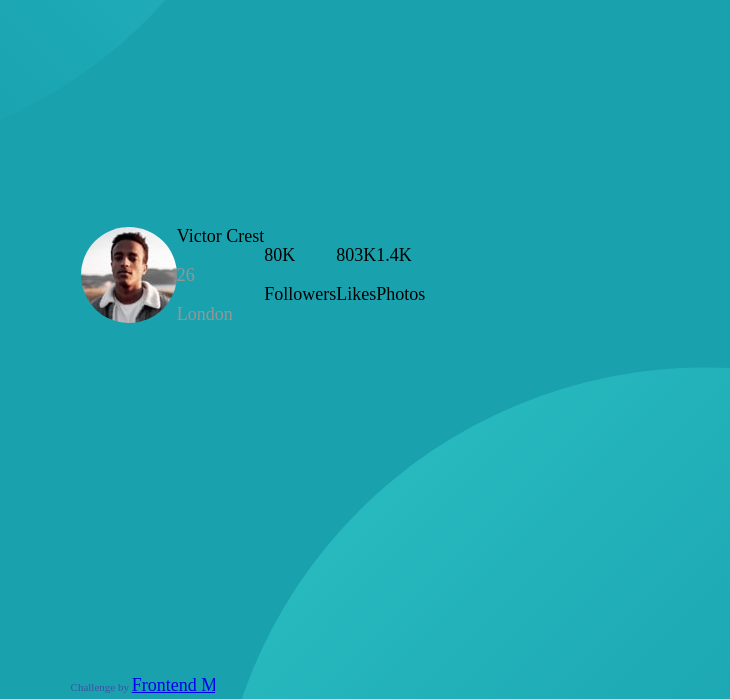
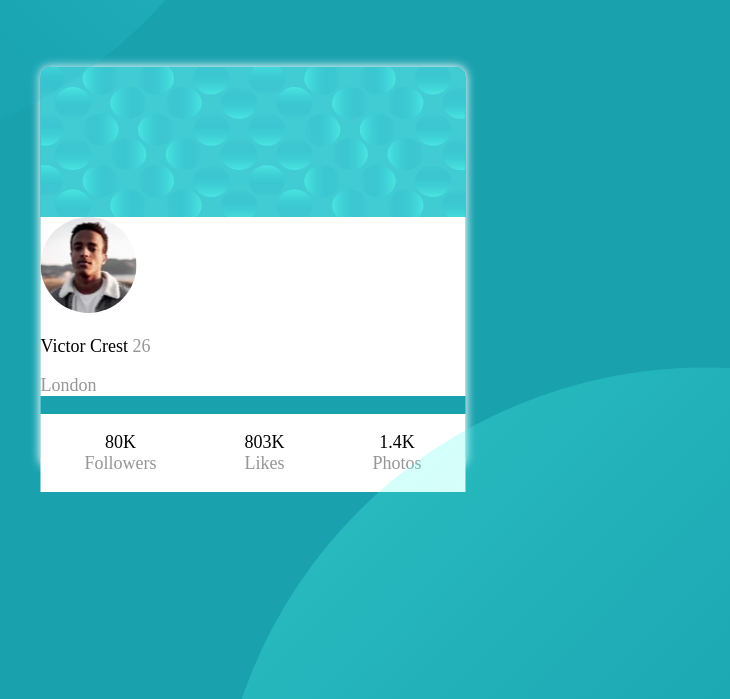
Before and after one commit to williamowilliams/Profile-Card-Challenege, a plain HTML site: page index.html in a window 1280 px wide. Shown: the part 133-832 px from the top of the page, without its empty margins (387-1117 px from the left). Drawn offline with Linux system fonts and the light colour scheme.

Commit message:
Redesign of HTML and CSS to increase readability and make CSS easier to manipulate

```diff
--- a/index.html
+++ b/index.html
@@ -12,37 +12,26 @@
 
 </head>
 <body>
-  <div id="topImage">
-    <img src="images/bg-pattern-top.svg"/>
-  </div>
-    <div class="card">
+  <div class="card">
+    <div class="topCard">
+      <img src="images/bg-pattern-card.svg"/>
+    </div> <!--topCard class-->
+    <div class="middleCard">
       <img src="images/image-victor.jpg"/>
-      <div class="header">
-        <p>Victor Crest</p>
-        <p><span style="color:hsl(0, 0%, 59%)">26</span></p>
-        <p><span style="color:hsl(0, 0%, 59%)">London</span></p>
-      </div>
-      <div class="socialMedia">
-        <div id="followers">
-          <p>80K</p>
-          <p>Followers</p>
-        </div>
-        <div id="likes">
-          <p>803K</p>
-          <p>Likes</p>
-        </div>
-        <div id="photos">
-          <p>1.4K</p>
-          <p>Photos</p>
-        </div>
-      </div>
-    </div>
-  <div id="bottomImage">
-    <img src="images/bg-pattern-bottom.svg">
-  </div>
-  <div class="attribution">
+      <p>Victor Crest <span style="color:hsl(0, 0%, 59%);">26</span></p>
+      <p><span style="color:hsl(0, 0%, 59%)">London</span></p>
+    </div> <!-- middleCard class-->
+    <div class="bottomCard">
+      <p>80K<br><span style="color:hsl(0, 0%, 59%)">Followers</span></p>
+      <p>803K<br><span style="color:hsl(0, 0%, 59%)">Likes</span></p>
+      <p>1.4K<br><span style="color:hsl(0, 0%, 59%)">Photos</span></p>
+    </div> <!--bottomCard class-->
+  </div> <!--card-->
+  <div id="topImage"><img src="images/bg-pattern-top.svg"/></div>
+  <div id="bottomImage"><img src="images/bg-pattern-bottom.svg"></div>
+</body>
+</html>
+  <!--<div class="attribution">
     Challenge by <a href="https://www.frontendmentor.io?ref=challenge" target="_blank">Frontend Mentor</a>.
     Coded by <a href="#">William Williams</a>.
-  </div>
-</body>
-</html>
+  </div> -->
--- a/styles.css
+++ b/styles.css
@@ -1,6 +1,55 @@
-* {
+body {
+    margin: 0px;
     background-color: hsl(185, 75%, 39%);
     font-size: 18px;
+}
+
+
+
+.card {
+    width: 425px;
+    height: 400px;
+    border-radius: 10px;
+    position: absolute;
+    top: 50%;
+    left: 50%;
+    transform: translate(-50%, -50%);
+    box-shadow: 0px 0px 10px 1px #fff;
+}
+
+.topCard {
+    height: 150px;
+}
+
+.topCard img {
+    border-radius: 10px 10px 0px 0px;
+    width: 425px;
+    height: 150px;
+}
+
+.middleCard {
+    background-color: #fff;
+
+}
+
+.bottomCard {
+    background-color: #fff;
+    display: flex;
+    text-align: center;
+    justify-content: space-around;
+
+}
+
+.middleCard img {
+    border-radius: 50%;
+    background-color: #fff;
+}
+
+
+.attribution {
+    font-size: 11px;
+    text-align: center;
+    color: hsl(228, 45%, 44%);
 }
 
 #topImage {
@@ -14,26 +63,3 @@
     top: 500px;
     right: -300px;
 }
-
-.card {
-    display: flex;
-    justify-content: center;
-    align-items: center;
-    height: 100vh;
-}
-
-.card img {
-    border-radius: 50%;
-}
-
-.socialMedia {
-    display: flex;
-    justify-content: center;
-    align-items: center;
-}
-
-.attribution {
-    font-size: 11px;
-    text-align: center;
-    color: hsl(228, 45%, 44%);
-}
```
